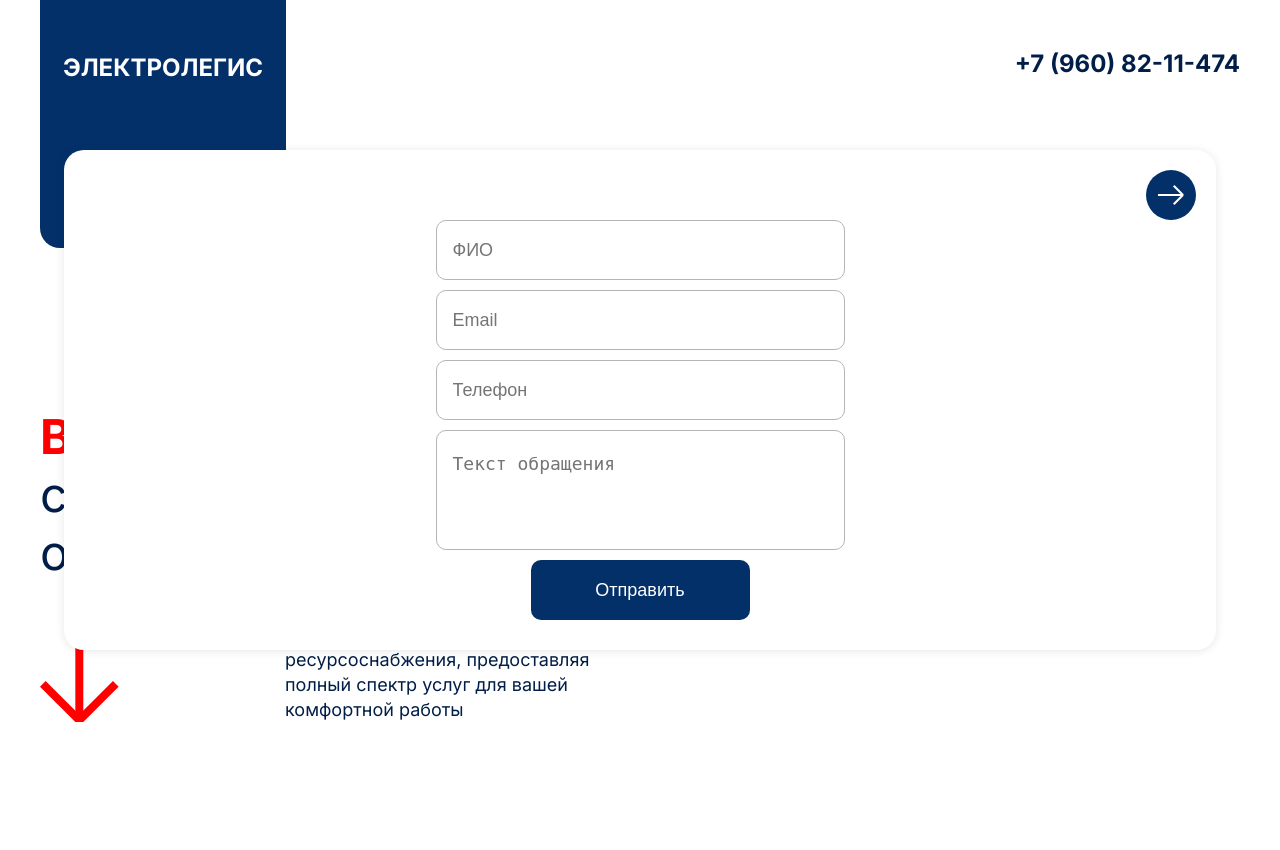
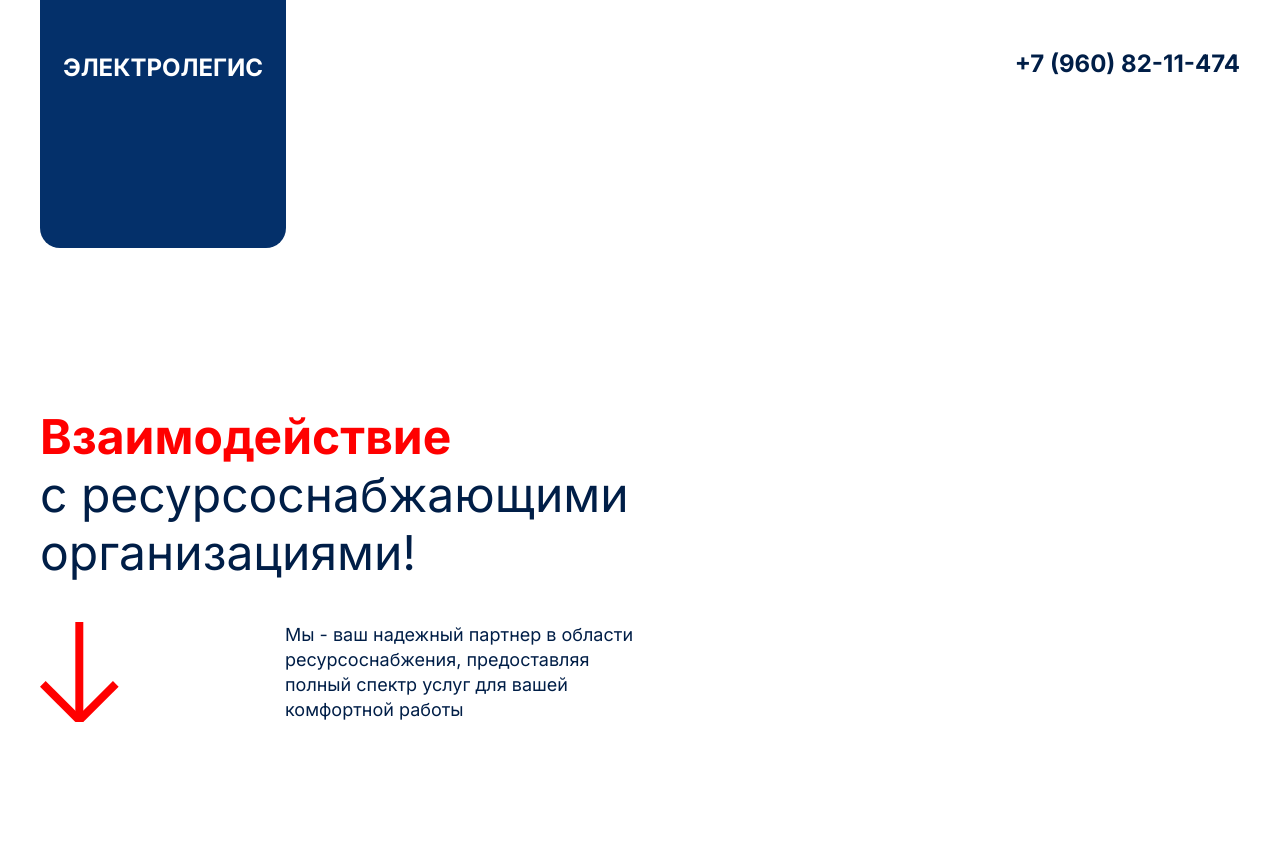
Before and after one commit to grklakg/electrolegis, a PHP site: page / in a window 1280 px wide. Shown: the top 850 px of the page. Run offline with PHP 8.4, Linux system fonts and the light colour scheme.

Commit message:
application window

```diff
--- a/css/style.css
+++ b/css/style.css
@@ -270,7 +270,7 @@ body {
     background-color: var(--red-color);
 }
 
-.card-button:hover {
+.form-button, .button-back, .card-button:hover {
     cursor: pointer;
 }
 
@@ -362,7 +362,7 @@ textarea {
 }
 
 .application-window {
-    display: flex;
+    display: none;
     padding: 20px;
     flex-direction: column;
     justify-content: center;
--- a/index.html
+++ b/index.html
@@ -18,9 +18,15 @@
         </div>
         <div class="phone-number text-bold">+7 (960) 82-11-474</div>
     </header>
+    <script>
+        function openApplication() {
+            var appWindow = document.getElementsByClassName("application-window")[0];
+            appWindow.style.display = appWindow.style.display === "none" ? "flex" : "none";
+        }
+    </script>
     <div class="application-window">
-        <img alt="" class="button-back" onclick="">
-        <form class="contact-form-fields" action="mailto:artemmalkin546@gmail.com" method="post">
+        <img alt="" class="button-back" onclick="openApplication()">
+        <form class="order-form contact-form-fields" action="mailto:iruzanov@yandex.ru" method="post" enctype="text/plain">
             <input class="form-field text-regular" placeholder="ФИО" type="text" id="name" name="name" required>
             <input class="form-field text-regular" placeholder="Email" type="email" id="email" name="email"
                 required>
@@ -64,7 +70,7 @@
                             время и
                             ресурсы.
                         </div>
-                        <div class="card-button text-bold text-color-white">
+                        <div class="card-button text-bold text-color-white" onclick="openApplication()">
                             Оставить заявку
                         </div>
                     </div>
@@ -81,7 +87,7 @@
                         <div class="card-description text-regular text-color-white">
                             Поможем вам увеличить мощность с минимальными задержками и бюрократическими сложностями.
                         </div>
-                        <div class="card-button text-bold text-color-white">
+                        <div class="card-button text-bold text-color-white" onclick="openApplication()">
                             Оставить заявку
                         </div>
                     </div>
@@ -98,7 +104,7 @@
                         <div class="card-description text-regular text-color-white">
                             Проведем поверку счетчиков и обеспечим их соответствие стандартам.
                         </div>
-                        <div class="card-button text-bold text-color-white">
+                        <div class="card-button text-bold text-color-white" onclick="openApplication()">
                             Оставить заявку
                         </div>
                     </div>
@@ -115,7 +121,7 @@
                         <div class="card-description text-regular text-color-white">
                             Предоставим надежное обслуживание и регулярную проверку ваших счетчиков.
                         </div>
-                        <div class="card-button text-bold text-color-white">
+                        <div class="card-button text-bold text-color-white" onclick="openApplication()">
                             Оставить заявку
                         </div>
                     </div>
@@ -132,7 +138,7 @@
                         <div class="card-description text-regular text-color-white">
                             Окажем квалифицированную юридическую поддержку для решения финансовых споров с ресурсоснабжающими организациями.
                         </div>
-                        <div class="card-button text-bold text-color-white">
+                        <div class="card-button text-bold text-color-white" onclick="openApplication()">
                             Оставить заявку
                         </div>
                     </div>
```
